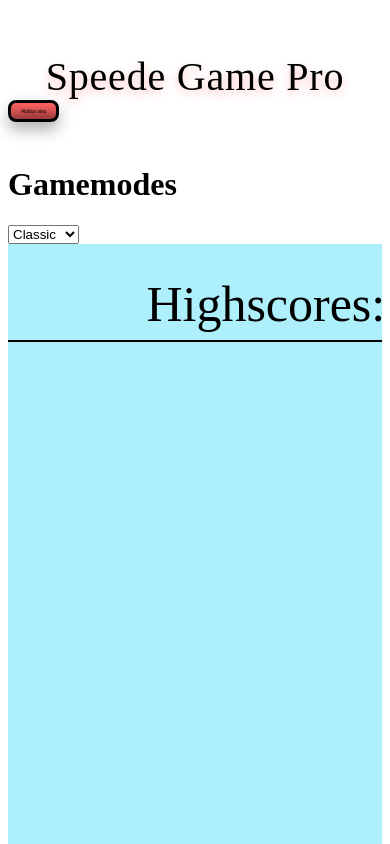
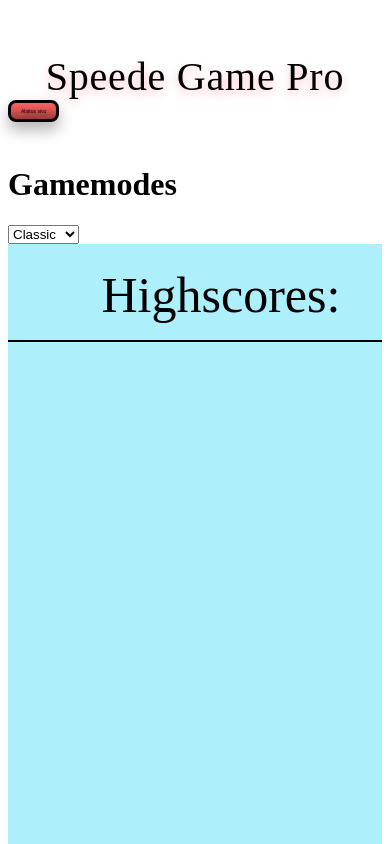
Before and after one commit to jamktiko/ryhma5, a SvelteKit app in the folder speedepeli/: page /highscore in a window 390 px wide. Shown: the top 844 px of the page. Built offline with nearby package versions, Linux system fonts and the light colour scheme; a web font is replaced by a local one.

Commit message:
Highscore sivu responsiivisempi ja Headerin fontin koko muuttuu aikaisemmin

```diff
--- a/speedepeli/src/lib/components/Header.svelte
+++ b/speedepeli/src/lib/components/Header.svelte
@@ -85,7 +85,7 @@
 			font-size: 5px;
 		}
 	}
-	@media (max-width: 470px) {
+	@media (max-width: 480px) {
 		h1 {
 			font-size: 40px;
 		}
--- a/speedepeli/src/routes/highscore/+page.svelte
+++ b/speedepeli/src/routes/highscore/+page.svelte
@@ -93,6 +93,11 @@
 			left: 37%;
 		}
 	}
+	@media (max-width: 400px) {
+		.highscores {
+			left: 25%;
+		}
+	}
 
 	.f000_span {
 		color: #ff0000;
@@ -106,7 +111,7 @@
 		width: 100px;
 		height: 0px;
 		left: 50%;
-		top: 10%;
+		top: 12%;
 		position: absolute;
 		text-align: center;
 		justify-content: flex-start;
@@ -136,7 +141,7 @@
 
 	.highscores_01 {
 		width: 100%;
-		height: 1024px;
+		height: 750px;
 		position: relative;
 		background: white;
 		overflow: hidden;
```
